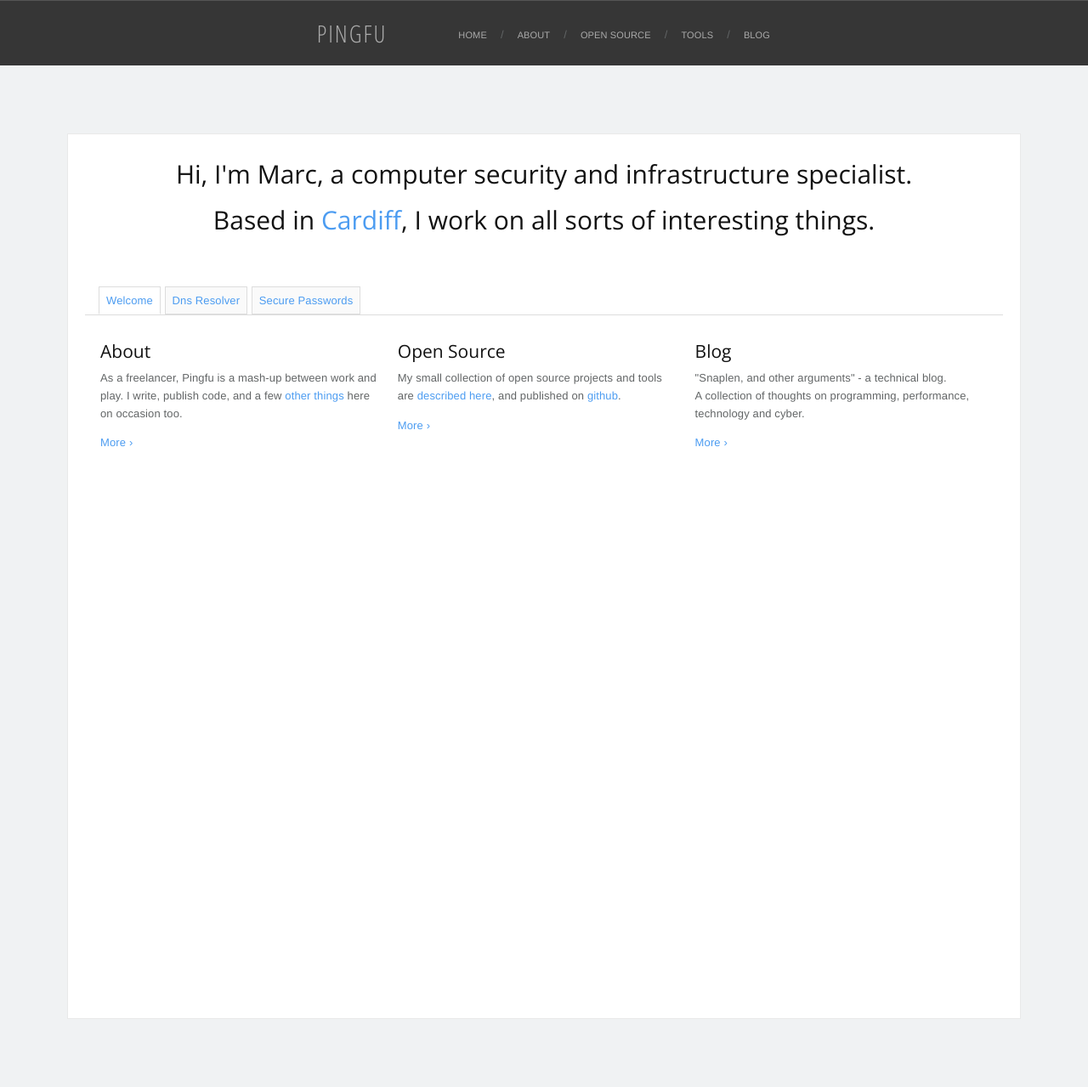
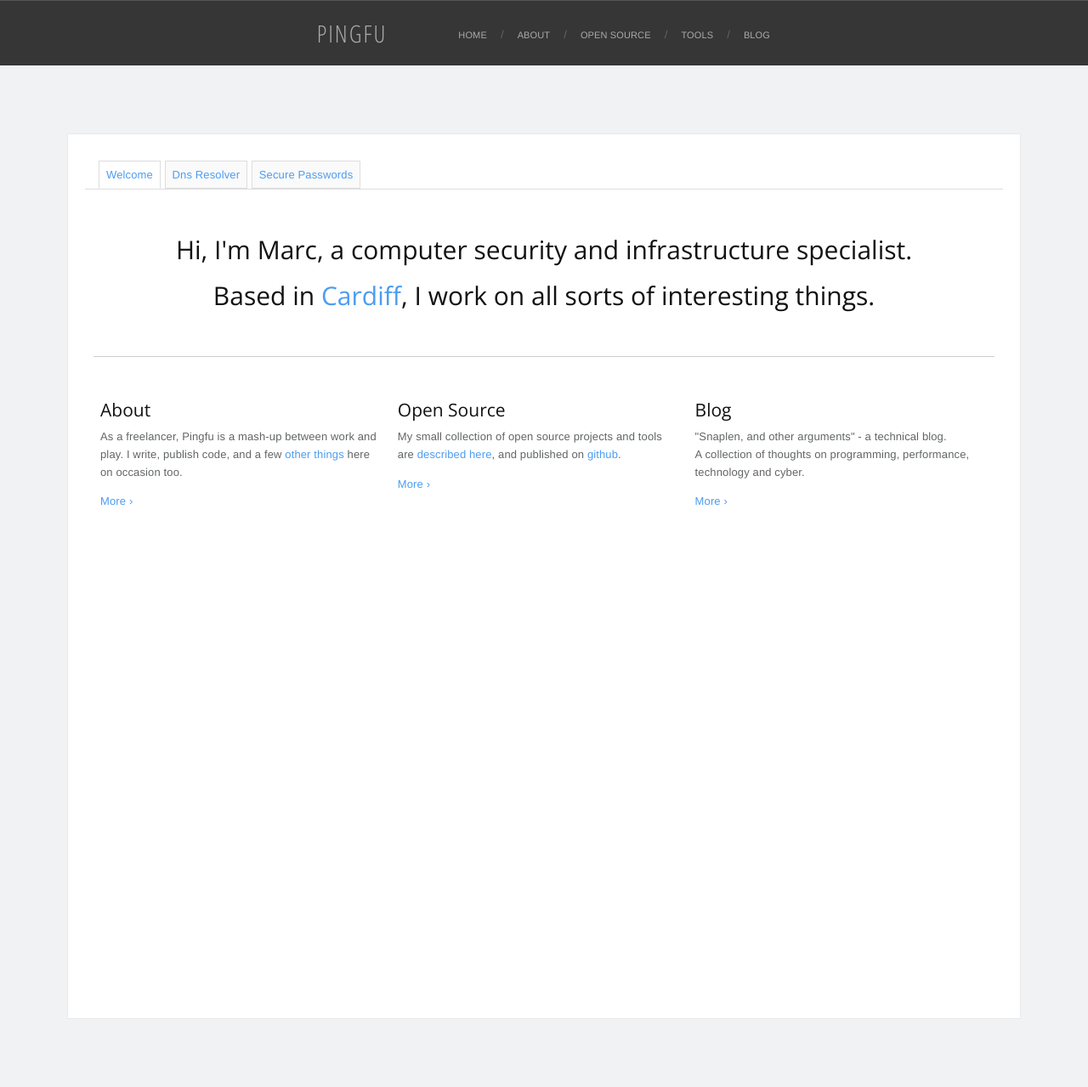
Before and after one commit to pingfu/pingfu.github.io, a Jekyll site: the page built from index.html, in a window 1280 px wide. Shown: the whole page at 85% size. Built offline with Jekyll 4.4.1, drawn with Linux system fonts in a browser that asks for light colours; nearby versions of some CDN libraries; Markdown is read by kramdown in place of the engine named in the settings.

Commit message:
ui adjustments

```diff
--- a/css/main.css
+++ b/css/main.css
@@ -22,7 +22,7 @@ body {
 }
 
 #tabs {
-  margin-top: 50px;
+  margin-top: 10px;
 }
 
 .tabbed-content {
@@ -139,7 +139,7 @@ section.large {
   border-bottom: 1px solid #CCC;
   width: 100%;
   margin: 0 auto;
-  margin-top: 24px;
+  margin-top: 44px;
   margin-bottom: 40px;
 }
 
--- a/index.html
+++ b/index.html
@@ -4,8 +4,6 @@ title: Home — Pingfu
 ---
 
 <section class="boxed large">
-
-	<h1 class="text-align-center">Hi, I'm Marc, a computer security and infrastructure specialist.<br />Based in <a href="http://maps.google.co.uk/maps?q=Wales">Cardiff</a>, I work on all sorts of interesting things.</h1>
 
 	<div id="tabs">
 
@@ -19,6 +17,10 @@ title: Home — Pingfu
 
 
 		<div id="tabs-1" class="tabbed-content">
+
+			<h1 class="text-align-center">Hi, I'm Marc, a computer security and infrastructure specialist.<br />Based in <a href="http://maps.google.co.uk/maps?q=Wales">Cardiff</a>, I work on all sorts of interesting things.</h1>
+
+			<hr />
 
 			<div class="column3">
 				<div class="column">
```
